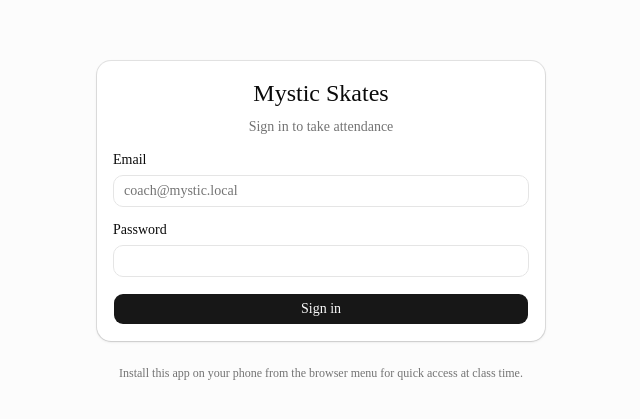
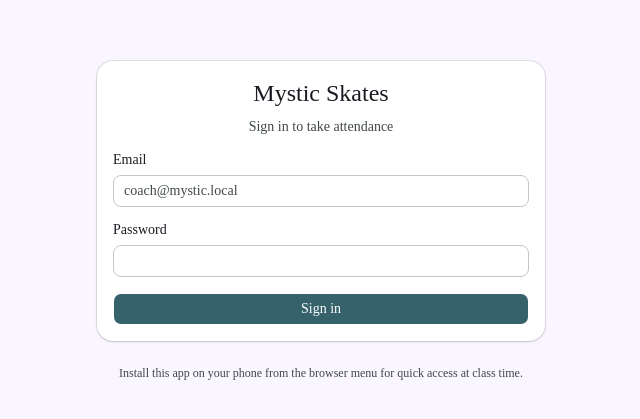
Before and after one commit to Kiahmin/mystic-attendance-app, a Next.js app in the folder mystic-attendance/: page /auth/login in a window 1280 px wide. Shown: the part 179-598 px from the top of the page, without its empty margins (319-959 px from the left). Built offline with nearby package versions, Linux system fonts and the light colour scheme; no server answers.

Commit message:
style: apply Neutral Sophistication palette and brand icons

```diff
--- a/mystic-attendance/app/apple-icon.tsx
+++ b/mystic-attendance/app/apple-icon.tsx
@@ -13,13 +13,13 @@ export default function AppleIcon() {
           display: "flex",
           alignItems: "center",
           justifyContent: "center",
-          background: "#171717",
+          background: "#36626c",
           color: "#ffffff",
-          fontSize: 96,
+          fontSize: 72,
           fontWeight: 700,
         }}
       >
-        M
+        MS
       </div>
     ),
     { ...size }
--- a/mystic-attendance/app/globals.css
+++ b/mystic-attendance/app/globals.css
@@ -7,9 +7,9 @@
 @theme inline {
   --color-background: var(--background);
   --color-foreground: var(--foreground);
-  --font-sans: var(--font-sans);
+  --font-sans: var(--font-montserrat);
   --font-mono: var(--font-geist-mono);
-  --font-heading: var(--font-sans);
+  --font-heading: var(--font-montserrat);
   --color-sidebar-ring: var(--sidebar-ring);
   --color-sidebar-border: var(--sidebar-border);
   --color-sidebar-accent-foreground: var(--sidebar-accent-foreground);
@@ -39,82 +39,88 @@
   --color-popover: var(--popover);
   --color-card-foreground: var(--card-foreground);
   --color-card: var(--card);
-  --radius-sm: calc(var(--radius) * 0.6);
-  --radius-md: calc(var(--radius) * 0.8);
+  --color-warning: var(--warning);
+  --color-warning-foreground: var(--warning-foreground);
+  --radius-sm: calc(var(--radius) * 0.5);
+  --radius-md: calc(var(--radius) * 0.75);
   --radius-lg: var(--radius);
-  --radius-xl: calc(var(--radius) * 1.4);
-  --radius-2xl: calc(var(--radius) * 1.8);
-  --radius-3xl: calc(var(--radius) * 2.2);
-  --radius-4xl: calc(var(--radius) * 2.6);
+  --radius-xl: calc(var(--radius) * 2);
+  --radius-2xl: calc(var(--radius) * 3);
+  --radius-3xl: calc(var(--radius) * 3.5);
+  --radius-4xl: calc(var(--radius) * 4);
 }
 
 :root {
-  --card: oklch(1 0 0);
-  --card-foreground: oklch(0.145 0 0);
-  --popover: oklch(1 0 0);
-  --popover-foreground: oklch(0.145 0 0);
-  --primary: oklch(0.205 0 0);
-  --primary-foreground: oklch(0.985 0 0);
-  --secondary: oklch(0.97 0 0);
-  --secondary-foreground: oklch(0.205 0 0);
-  --muted: oklch(0.97 0 0);
-  --muted-foreground: oklch(0.556 0 0);
-  --accent: oklch(0.97 0 0);
-  --accent-foreground: oklch(0.205 0 0);
-  --destructive: oklch(0.577 0.245 27.325);
-  --border: oklch(0.922 0 0);
-  --input: oklch(0.922 0 0);
-  --ring: oklch(0.708 0 0);
-  --chart-1: oklch(0.87 0 0);
-  --chart-2: oklch(0.556 0 0);
-  --chart-3: oklch(0.439 0 0);
-  --chart-4: oklch(0.371 0 0);
-  --chart-5: oklch(0.269 0 0);
-  --radius: 0.625rem;
-  --sidebar: oklch(0.985 0 0);
-  --sidebar-foreground: oklch(0.145 0 0);
-  --sidebar-primary: oklch(0.205 0 0);
-  --sidebar-primary-foreground: oklch(0.985 0 0);
-  --sidebar-accent: oklch(0.97 0 0);
-  --sidebar-accent-foreground: oklch(0.205 0 0);
-  --sidebar-border: oklch(0.922 0 0);
-  --sidebar-ring: oklch(0.708 0 0);
-  --background: oklch(1 0 0);
-  --foreground: oklch(0.145 0 0);
+  --background: #fbf8ff;
+  --foreground: #1a1b22;
+  --card: #ffffff;
+  --card-foreground: #1a1b22;
+  --popover: #ffffff;
+  --popover-foreground: #1a1b22;
+  --primary: #36626c;
+  --primary-foreground: #ffffff;
+  --secondary: #e2dfde;
+  --secondary-foreground: #1c1b1b;
+  --muted: #f4f2fd;
+  --muted-foreground: #40484a;
+  --accent: #eeedf7;
+  --accent-foreground: #1a1b22;
+  --destructive: #ba1a1a;
+  --warning: #7c5336;
+  --warning-foreground: #ffffff;
+  --border: #c0c8ca;
+  --input: #c0c8ca;
+  --ring: #36626c;
+  --chart-1: #36626c;
+  --chart-2: #4f7b85;
+  --chart-3: #7c5336;
+  --chart-4: #5f5e5e;
+  --chart-5: #a1ced9;
+  --radius: 0.5rem;
+  --sidebar: #f4f2fd;
+  --sidebar-foreground: #1a1b22;
+  --sidebar-primary: #36626c;
+  --sidebar-primary-foreground: #ffffff;
+  --sidebar-accent: #eeedf7;
+  --sidebar-accent-foreground: #1a1b22;
+  --sidebar-border: #e3e1ec;
+  --sidebar-ring: #36626c;
 }
 
 .dark {
-  --background: oklch(0.145 0 0);
-  --foreground: oklch(0.985 0 0);
-  --card: oklch(0.205 0 0);
-  --card-foreground: oklch(0.985 0 0);
-  --popover: oklch(0.205 0 0);
-  --popover-foreground: oklch(0.985 0 0);
-  --primary: oklch(0.922 0 0);
-  --primary-foreground: oklch(0.205 0 0);
-  --secondary: oklch(0.269 0 0);
-  --secondary-foreground: oklch(0.985 0 0);
-  --muted: oklch(0.269 0 0);
-  --muted-foreground: oklch(0.708 0 0);
-  --accent: oklch(0.269 0 0);
-  --accent-foreground: oklch(0.985 0 0);
-  --destructive: oklch(0.704 0.191 22.216);
-  --border: oklch(1 0 0 / 10%);
-  --input: oklch(1 0 0 / 15%);
-  --ring: oklch(0.556 0 0);
-  --chart-1: oklch(0.87 0 0);
-  --chart-2: oklch(0.556 0 0);
-  --chart-3: oklch(0.439 0 0);
-  --chart-4: oklch(0.371 0 0);
-  --chart-5: oklch(0.269 0 0);
-  --sidebar: oklch(0.205 0 0);
-  --sidebar-foreground: oklch(0.985 0 0);
-  --sidebar-primary: oklch(0.488 0.243 264.376);
-  --sidebar-primary-foreground: oklch(0.985 0 0);
-  --sidebar-accent: oklch(0.269 0 0);
-  --sidebar-accent-foreground: oklch(0.985 0 0);
-  --sidebar-border: oklch(1 0 0 / 10%);
-  --sidebar-ring: oklch(0.556 0 0);
+  --background: #09090b;
+  --foreground: #f1effa;
+  --card: #18181b;
+  --card-foreground: #f1effa;
+  --popover: #18181b;
+  --popover-foreground: #f1effa;
+  --primary: #a1ced9;
+  --primary-foreground: #001f25;
+  --secondary: #2f3038;
+  --secondary-foreground: #f1effa;
+  --muted: #2f3038;
+  --muted-foreground: #c0c8ca;
+  --accent: #2f3038;
+  --accent-foreground: #f1effa;
+  --destructive: #ffb4ab;
+  --warning: #f2bb97;
+  --warning-foreground: #301400;
+  --border: #40484a;
+  --input: #40484a;
+  --ring: #a1ced9;
+  --chart-1: #a1ced9;
+  --chart-2: #4f7b85;
+  --chart-3: #f2bb97;
+  --chart-4: #c8c6c5;
+  --chart-5: #bceaf5;
+  --sidebar: #18181b;
+  --sidebar-foreground: #f1effa;
+  --sidebar-primary: #a1ced9;
+  --sidebar-primary-foreground: #001f25;
+  --sidebar-accent: #2f3038;
+  --sidebar-accent-foreground: #f1effa;
+  --sidebar-border: #40484a;
+  --sidebar-ring: #a1ced9;
 }
 
 @layer base {
@@ -127,4 +133,9 @@
   html {
     @apply font-sans;
   }
+  h1,
+  h2,
+  h3 {
+    @apply font-heading tracking-tight;
+  }
 }
--- a/mystic-attendance/app/icon.tsx
+++ b/mystic-attendance/app/icon.tsx
@@ -13,14 +13,14 @@ export default function Icon() {
           display: "flex",
           alignItems: "center",
           justifyContent: "center",
-          background: "linear-gradient(135deg, #171717 0%, #404040 100%)",
+          background: "#36626c",
           color: "#ffffff",
-          fontSize: 180,
+          fontSize: 160,
           fontWeight: 700,
-          letterSpacing: -8,
+          letterSpacing: -4,
         }}
       >
-        M
+        MS
       </div>
     ),
     { ...size }
```
